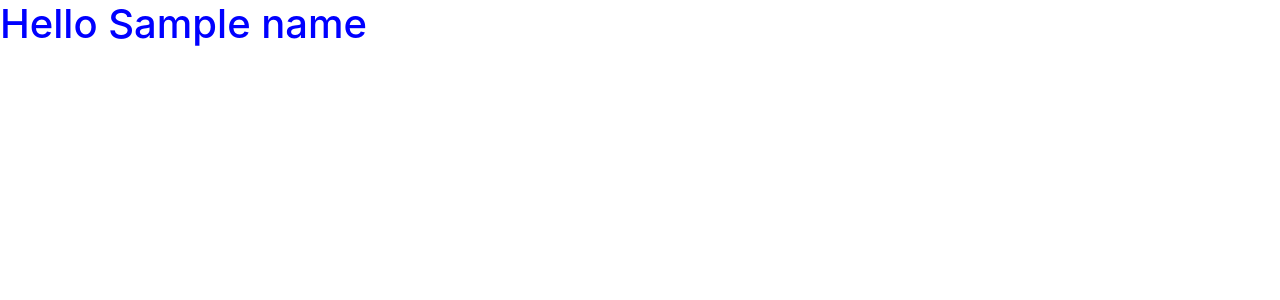
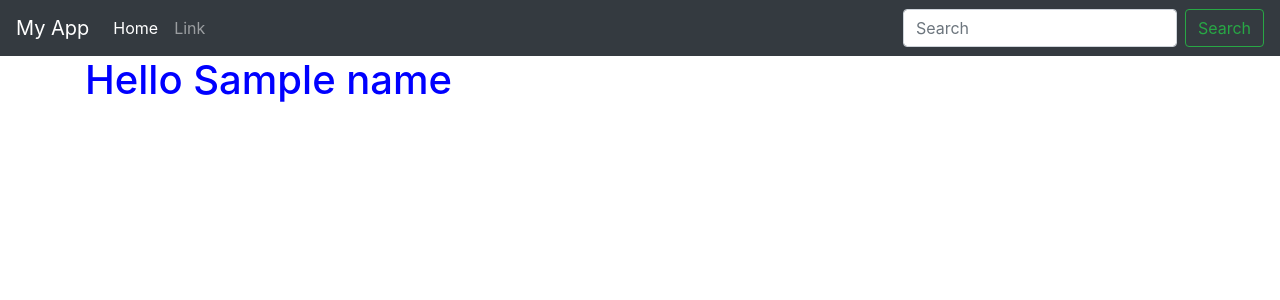
Before and after one commit to azwri/django-base-project, a Django app: template myapp/templates/myapp/index.html in a window 1280 px wide. Shown: the top 300 px of the page. Run offline with Django 4.2, Linux system fonts and the light colour scheme; the template is opened without the code that fills it: most values are stand-ins (such as "Sample title", 1, 10 or a date in 2020); some libraries are stand-ins or nearby versions.

Commit message:
add navbar to myapp

```diff
--- a/myapp/templates/myapp/index.html
+++ b/myapp/templates/myapp/index.html
@@ -8,7 +8,12 @@
 
 
 {% block content %}
-  <h1>Hello {{ name }}</h1>
+<!-- navbar -->
+  {% include "myapp\navbar.html" %}
+
+  <div class="container">
+    <h1>Hello {{ name }}</h1>
+  </div>
 {% endblock content %}
 
 {% block js %}
--- /dev/null
+++ b/myapp/templates/myapp/navbar.html
@@ -0,0 +1,23 @@
+<nav class="navbar navbar-expand-lg navbar-dark bg-dark">
+    <a class="navbar-brand" href="#">My App</a>
+    <button class="navbar-toggler" type="button" data-toggle="collapse" data-target="#navbarSupportedContent"
+        aria-controls="navbarSupportedContent" aria-expanded="false" aria-label="Toggle navigation">
+        <span class="navbar-toggler-icon"></span>
+    </button>
+
+    <div class="collapse navbar-collapse" id="navbarSupportedContent">
+        <ul class="navbar-nav mr-auto">
+            <li class="nav-item active">
+                <a class="nav-link" href="#">Home <span class="sr-only">(current)</span></a>
+            </li>
+            <li class="nav-item">
+                <a class="nav-link" href="#">Link</a>
+            </li>
+
+        </ul>
+        <form class="form-inline my-2 my-lg-0">
+            <input class="form-control mr-sm-2" type="search" placeholder="Search" aria-label="Search">
+            <button class="btn btn-outline-success my-2 my-sm-0" type="submit">Search</button>
+        </form>
+    </div>
+</nav>
```
